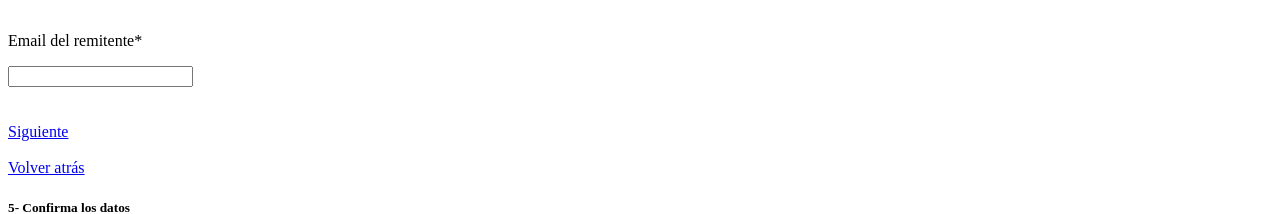
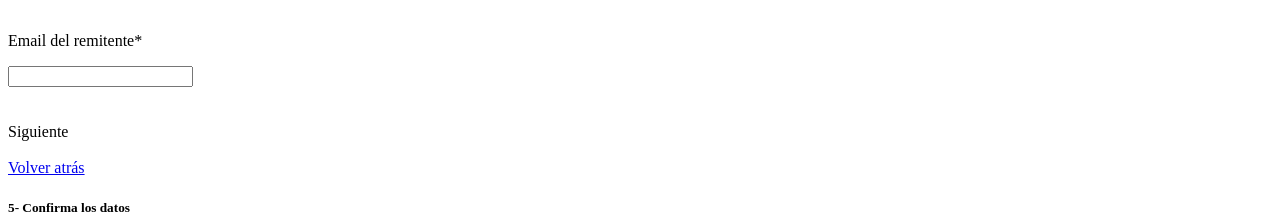
Before and after one commit to DarwinSc/via-cargo-form, a Next.js app: page /cotizador/PageRender in a window 1280 px wide. Shown: the part 4547-4761 px from the top of the page. Built offline with nearby package versions, Linux system fonts and the light colour scheme.

Commit message:
Latest changes

```diff
--- a/components/Form/components/AddresseeDetailsForm/AddresseeDetailsForm.jsx
+++ b/components/Form/components/AddresseeDetailsForm/AddresseeDetailsForm.jsx
@@ -1,6 +1,13 @@
 import React from "react";
 
 const AddresseeDetailsForm = props => {
+  let nextStepButtonProps  = {};
+
+  if(!props.submitDisabled)
+    nextStepButtonProps = {
+      "href": "#collapseFive1",
+      "data-toggle":"collapse"
+    }
     return (
       <div className="card-body">
       <div className="row">
@@ -149,10 +156,9 @@ const AddresseeDetailsForm = props => {
         <div className="form-group form-group col-md-3 col-lg-12">
 
           <a
+          {...nextStepButtonProps}
           id="enviar4"
-          className={`btn btn-primary btn-md ${props.submitDisabled && 'disabled'}`}
-          href="#collapseFive1"
-          data-toggle="collapse"
+          className="btn btn-primary btn-md text-white"
           onClick={props.nextStepHandler}
           >
             Siguiente
--- a/components/Form/components/AddresseeDetailsForm/index.jsx
+++ b/components/Form/components/AddresseeDetailsForm/index.jsx
@@ -41,7 +41,30 @@ const Container = props => {
         ...errors,
         [key]: value
       }),
-      resetErrorsHandler = () => setErrors({});
+      resetErrorsHandler = () => setErrors({}),
+      nextStepHandler = e => {
+        if(submitDisabled) {
+          let errors = {
+
+          }
+
+          Object.keys(formData).map((key) => {
+            const value = formData[key];
+            if(!value) {
+              errors = {
+                ...errors,
+                [key]: 'Campo obligatorio'
+              }
+            }
+          });
+
+          if(!R.isEmpty(errors)) {
+            setErrors({...errors});
+          }
+        } else {
+          props.formDataHandler("receiverData", formData);
+        }
+      }
 
     const addresseeFullNameHandler = e => {
       const value = R.pathOr(null, ['target', 'value'], e);
@@ -107,8 +130,8 @@ const Container = props => {
 
 
     const getAndCleanErrors = () => {
-        const lol = R.filter(f => f, errors);
-        return R.isEmpty(lol);
+      const filterErrors = R.filter(f => f, errors);
+      return R.isEmpty(filterErrors);
       },
       checkIfFormIsComplete = () => {
         let allFormDataSuccess = true;
@@ -119,8 +142,8 @@ const Container = props => {
         });
 
         return allFormDataSuccess;
-      },
-      nextStepHandler = () => props.formDataHandler('receiverData', formData);
+      }
+
     return (
       <Component
         {...props}
--- a/components/Form/components/BeginManagerForm/index.jsx
+++ b/components/Form/components/BeginManagerForm/index.jsx
@@ -29,7 +29,7 @@ const Container = props => {
     } else {
       setSubmitDisabled(true)
     }
-  }, [formData, errors])
+  }, [formData])
 
   const formDataHandler = (key, value) => setFormData({
       ...formData,
--- a/components/Form/components/SenderDataForm/SenderDataForm.jsx
+++ b/components/Form/components/SenderDataForm/SenderDataForm.jsx
@@ -1,6 +1,14 @@
 import React from "react";
 
 const SenderDataForm = props => {
+  let nextStepButtonProps  = {};
+
+  if(!props.submitDisabled)
+    nextStepButtonProps = {
+      "href": "#collapseFour1",
+      "data-toggle": "collapse"
+     }
+
   return (
     <div className="card-body">
       <div className="row">
@@ -138,10 +146,9 @@ const SenderDataForm = props => {
         <div className="form-group form-group col-md-3 col-lg-12">
 
           <a
+          {...nextStepButtonProps}
             id="enviar3"
-            className={`btn btn-primary btn-md ${props.submitDisabled && 'disabled'}`}
-            href="#collapseFour1"
-            data-toggle="collapse"
+            className="btn btn-primary btn-md text-white"
             onClick={props.nextStepHandler}
           >
             Siguiente
--- a/components/Form/components/SenderDataForm/index.jsx
+++ b/components/Form/components/SenderDataForm/index.jsx
@@ -39,7 +39,30 @@ const Container = props => {
       ...errors,
       [key]: value
     }),
-    resetErrorsHandler = () => setErrors({});
+    resetErrorsHandler = () => setErrors({}),
+    nextStepHandler = e => {
+      if(submitDisabled) {
+        let errors = {
+
+        }
+
+        Object.keys(formData).map((key) => {
+          const value = formData[key];
+          if(!value) {
+            errors = {
+              ...errors,
+              [key]: 'Campo obligatorio'
+            }
+          }
+        });
+
+        if(!R.isEmpty(errors)) {
+          setErrors({...errors});
+        }
+      } else {
+        props.formDataHandler("senderData", formData);
+      }
+    }
 
   const senderFullNameHandler = e => {
     const value = R.pathOr(null, ['target', 'value'], e);
@@ -102,8 +125,8 @@ const Container = props => {
   }
 
   const getAndCleanErrors = () => {
-      const lol = R.filter(f => f, errors);
-      return R.isEmpty(lol);
+    const filterErrors = R.filter(f => f, errors);
+    return R.isEmpty(filterErrors);
     },
     checkIfFormIsComplete = () => {
       let allFormDataSuccess = true;
@@ -114,8 +137,7 @@ const Container = props => {
       });
 
       return allFormDataSuccess;
-    },
-    nextStepHandler = () => props.formDataHandler('senderData', formData);
+    }
 
   return (
     <Component
--- a/components/Form/components/ToPayForm/ToPayForm.jsx
+++ b/components/Form/components/ToPayForm/ToPayForm.jsx
@@ -97,7 +97,7 @@ const ToPayForm = props => {
                       </div>
 
                     </div>
-                    <div className="modal-footer">
+                    {/* <div className="modal-footer">
 
                       <button
                       className="btn btn-primary"
@@ -108,7 +108,7 @@ const ToPayForm = props => {
                         resumen en pdf
                       </button>
 
-                    </div>
+                    </div> */}
 
                   </div>
                 </div>
```
